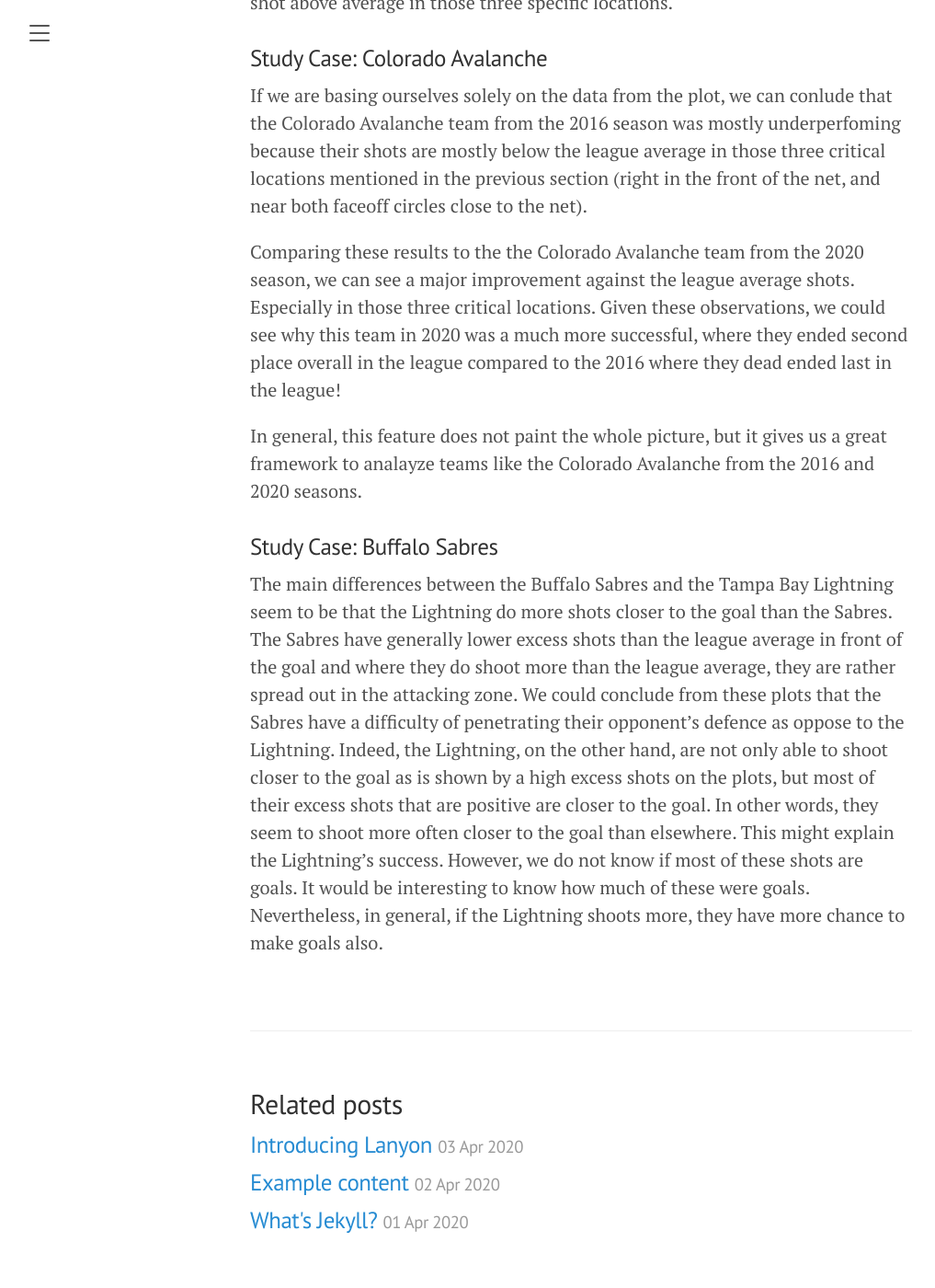
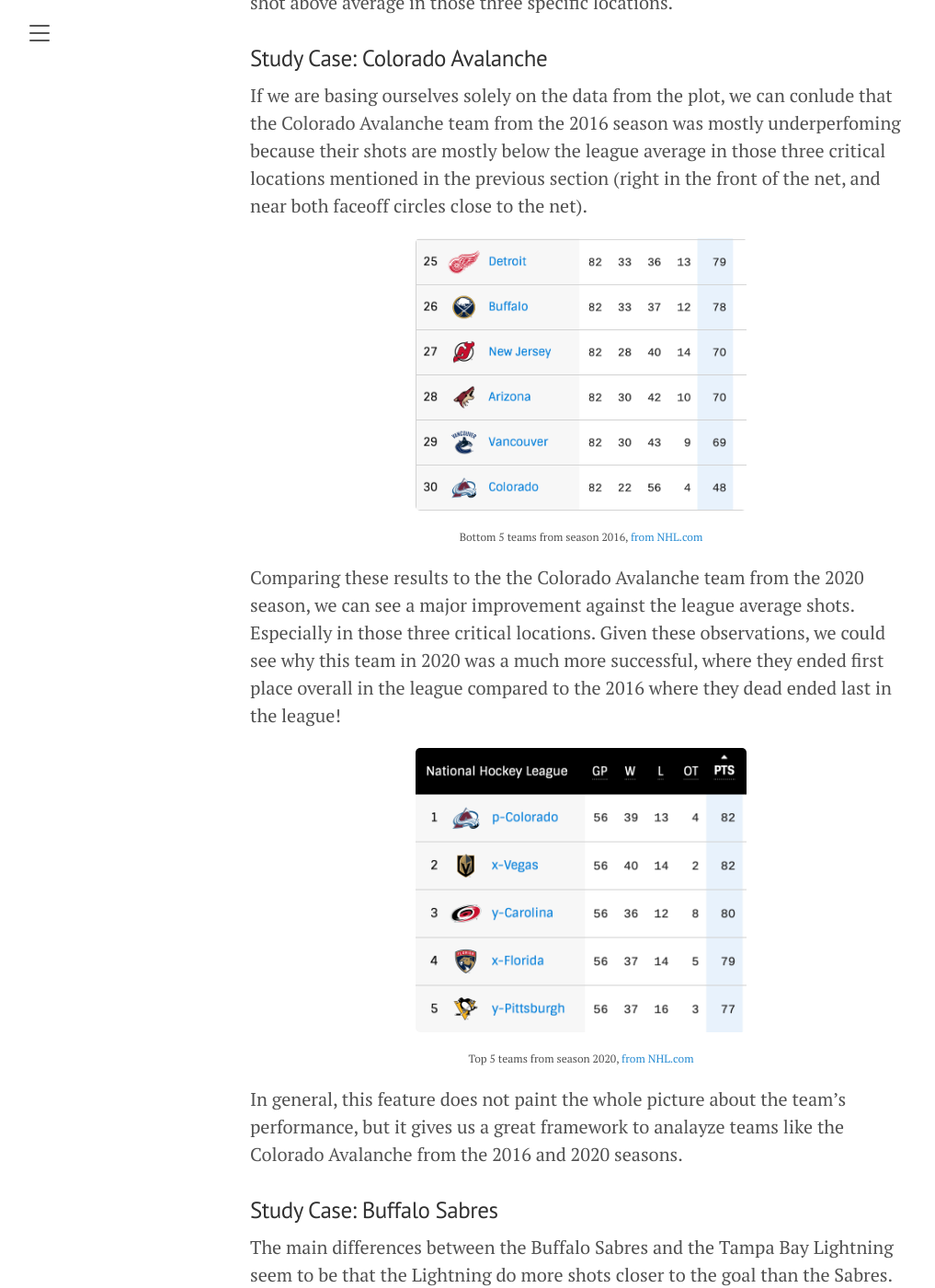
Before and after one commit to jaihon1/IFT6758-Project, a Jekyll site: the page built from blog/_posts/2021-09-28-milestone-1.md, in a window 1280 px wide and 1400 px high, scrolled down 8869 px. Shown: the whole window at 92% size, without its empty margins (8-1025 px from the left). Built offline with Jekyll 4.4.1, drawn with Linux system fonts in a browser that asks for light colours.

Commit message:
Finalizing advanced visualization analysis, adding figures from nhl standings..

```diff
--- a/blog/_posts/2021-09-28-milestone-1.md
+++ b/blog/_posts/2021-09-28-milestone-1.md
@@ -161,9 +161,19 @@
 ### Study Case: Colorado Avalanche
 If we are basing ourselves solely on the data from the plot, we can conlude that the Colorado Avalanche team from the 2016 season was mostly underperfoming because their shots are mostly below the league average in those three critical locations mentioned in the previous section (right in the front of the net, and near both faceoff circles close to the net).
 
-Comparing these results to the the Colorado Avalanche team from the 2020 season, we can see a major improvement against the league average shots. Especially in those three critical locations. Given these observations, we could see why this team in 2020 was a much more successful, where they ended second place overall in the league compared to the 2016 where they dead ended last in the league!
+<figure style="display: block;margin-left: auto; margin-right: auto;width:50%;height:50%;">
+    <img src="/public/COL-standings-2016.png" alt="Colorado Avalanche 2016 standings">
+    <figcaption style="font-size: 12px;text-align: center;">Bottom 5 teams from season 2016, <a href="https://www.nhl.com/standings/2016/league">from NHL.com</a></figcaption>
+</figure>
 
-In general, this feature does not paint the whole picture, but it gives us a great framework to analayze teams like the Colorado Avalanche from the 2016 and 2020 seasons.
+Comparing these results to the the Colorado Avalanche team from the 2020 season, we can see a major improvement against the league average shots. Especially in those three critical locations. Given these observations, we could see why this team in 2020 was a much more successful, where they ended first place overall in the league compared to the 2016 where they dead ended last in the league!
+
+<figure style="display: block;margin-left: auto; margin-right: auto;width:50%;height:50%;">
+    <img src="/public/COL-standings-2020.png" alt="Colorado Avalanche 2020 standings">
+    <figcaption style="font-size: 12px;text-align: center;">Top 5 teams from season 2020, <a href="https://www.nhl.com/standings/2020/league">from NHL.com</a> </figcaption>
+</figure>
+
+In general, this feature does not paint the whole picture about the team's performance, but it gives us a great framework to analayze teams like the Colorado Avalanche from the 2016 and 2020 seasons.
 
 
 ### Study Case: Buffalo Sabres
```
Also changed, not shown: blog/public/COL-standings-2016.png (added), blog/public/COL-standings-2020.png (added).
